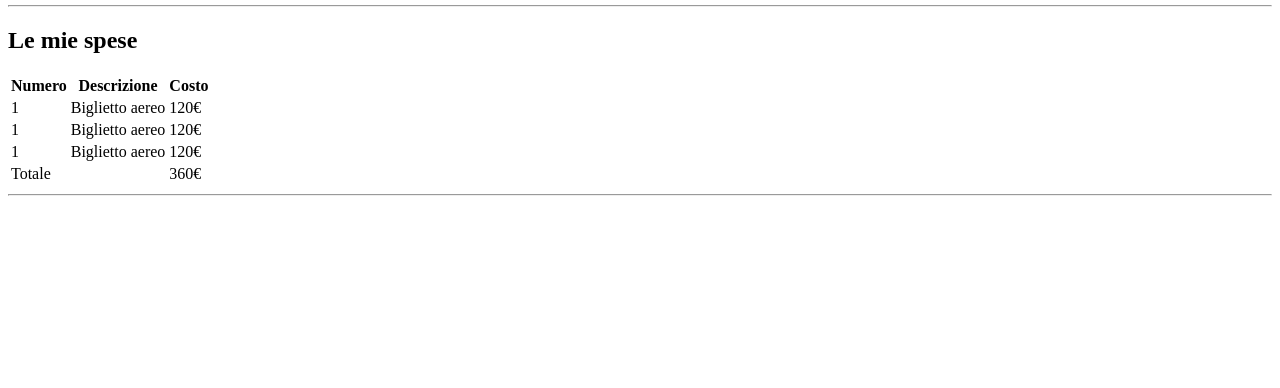
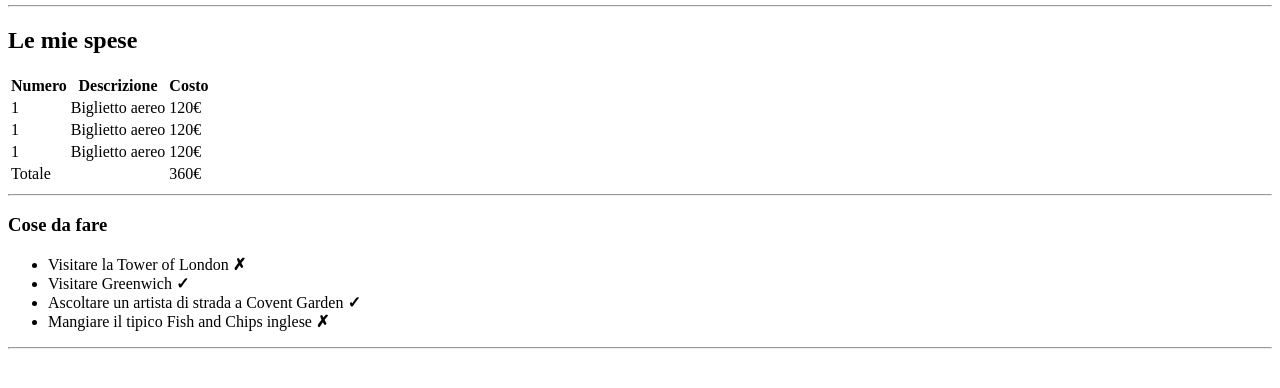
Before and after one commit to Matteogatto94/html-london-trip, a plain HTML site: page index.html in a window 1280 px wide. Shown: the part 88-476 px from the top of the page. Drawn offline with Linux system fonts and the light colour scheme.

Commit message:
html-london-trip cose da fare commit

```diff
--- a/index.html
+++ b/index.html
@@ -66,7 +66,18 @@
             </table>
         </section>
     <hr>
-
+        <!--Lista delle cose da fare a Londra-->
+        <section>
+            <h3>Cose da fare</h3>
+            <ul>
+                <li>Visitare la Tower of London <strong>&cross;</strong></li>
+                <li>Visitare Greenwich <strong>&check;</strong></li>
+                <li>Ascoltare un artista di strada a Covent Garden <strong>&check;</strong></li>
+                <li>Mangiare il tipico Fish and Chips inglese <strong>&cross;</strong></li>
+            </ul>
+        <!--/lista delle cose da fare a Londra-->
+        </section>
+        <hr>
     </main>
 
 
```
